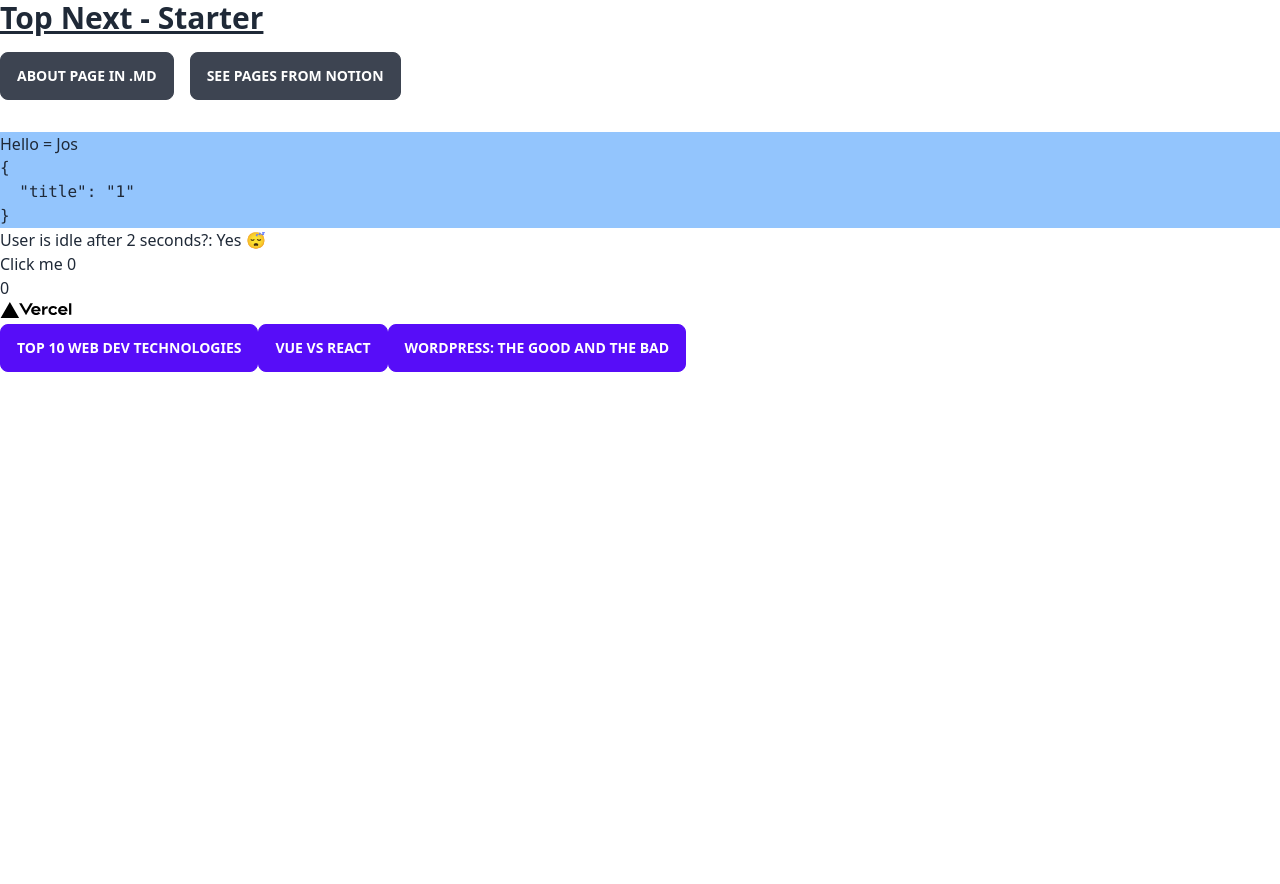
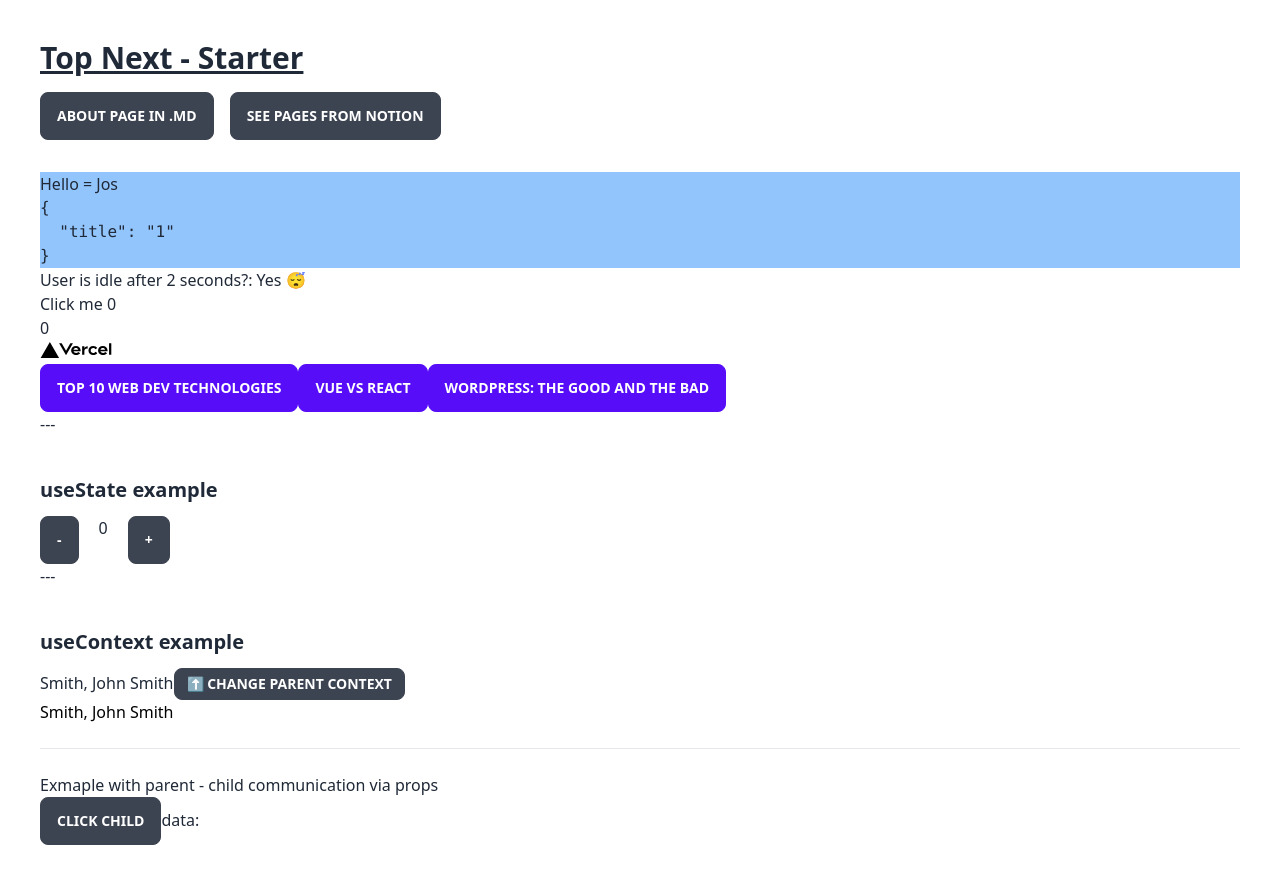
Before and after one commit to ctwhome/top-next, a Next.js app: page / in a window 1280 px wide. Before the commit the page ends 800 px from the top, so only its background shows below. Built offline with nearby package versions, Linux system fonts and the light colour scheme.

Commit message:
add useState, useContext and useEffect examples

```diff
--- /dev/null
+++ b/components/ContextConsumer.tsx
@@ -0,0 +1,23 @@
+import {useContext} from 'react'
+import {MyContextName} from './ContextProvider'
+
+type Props = {
+  className?: string
+};
+
+export const ContextConsumerComponentName = (props: Props) => {
+  const {value, setValue} = useContext(MyContextName)
+
+  return (
+    <div className={props.className}>
+      {value}
+
+      <div className="btn btn-sm"
+        onClick={() => setValue('My new Context value')}
+      >
+        ⬆ CHANGE PARENT CONTEXT
+      </div>
+    </div>
+
+  )
+}
--- /dev/null
+++ b/components/ContextProvider.tsx
@@ -0,0 +1,68 @@
+import {createContext, useEffect, useState, useContext, useMemo} from 'react'
+// import {ContextConsumerComponentName} from './ContextConsumer'
+
+type Props = { className?: string };
+
+// Create context to be imported in other components
+export const MyContextName = createContext({
+  // type definition
+  value: '',
+  setValue: (newValue) => newValue
+})
+
+/**
+ * Wrapper component
+ */
+export const ContextProviderComponentWrapper = (props: Props) => {
+  const [value, setValue] = useState('John Smith')
+  const valueMemoization = useMemo(() => ({value, setValue}), [value])
+
+  // Example using useEffect
+  useEffect(() => {
+    setTimeout(() => {
+      setValue('Smith, John Smith')
+    }, 2000)
+  }, [])
+
+  return (
+    <div className={props.className}>
+
+      <div className="text-xl font-bold mb-3">useContext example</div>
+      <MyContextName.Provider value={valueMemoization}> {/* or pass {value, setValue} without memoization */}
+        <ContextConsumerComponentName/>
+
+        <UserNameInput/>
+
+        {/* Other components ... */}
+      </MyContextName.Provider>
+
+    </div>
+
+  )
+}
+
+function UserNameInput() {
+  const {value, setValue} = useContext(MyContextName)
+  const changeHandler = (event) => setValue(event.target.value)
+
+  return <input type="text" value={value} onChange={changeHandler} className="text-black"/>
+}
+/**
+ * Different component, can be on another file
+ */
+export const ContextConsumerComponentName = (props: Props) => {
+  const {value, setValue} = useContext(MyContextName)
+
+  return (
+    <div className={props.className}>
+      {value}
+
+      <div className="btn btn-sm"
+        onClick={() => setValue('My new Context value')}
+      >
+        ⬆ CHANGE PARENT CONTEXT
+      </div>
+    </div>
+
+  )
+}
--- /dev/null
+++ b/components/ParentChild.tsx
@@ -0,0 +1,27 @@
+import {useState} from 'react'
+
+export const Child = (props) => {
+  const [searchTerm, setSearchTerm] = useState()
+  const handleChange = event => {
+    setSearchTerm(event.target.value)
+    props.onSearch(event)
+  }
+
+  return (
+    <div>
+      <label htmlFor="search">Search: </label>
+      <input id="search" type="text" onChange={handleChange} />
+      <p>
+        Searching for: <strong>{searchTerm}</strong>.
+      </p>
+    </div>
+  )
+}
+
+export const Parent = (props) => {
+  const handleSearch = event => console.log(event.target.value)
+  return(
+    <Child onSearch={handleSearch} />
+  )
+
+}
--- /dev/null
+++ b/components/UseState.tsx
@@ -0,0 +1,22 @@
+import {useState} from 'react'
+
+type Props = {
+  className: string
+};
+
+export const UseState = (props: Props) => {
+  const [count, setCount] = useState(0)
+
+
+  return (
+    <div className={props.className}>
+      <div className="text-xl font-bold mb-3">useState example</div>
+
+      <div className="flex gap-5">
+        <div className="btn" onClick={() => setCount(count - 1)}>-</div>
+        <div>{count}</div>
+        <div className="btn" onClick={() => setCount(count + 1)}>+</div>
+      </div>
+    </div>
+  )
+}
--- a/pages/index.tsx
+++ b/pages/index.tsx
@@ -1,4 +1,4 @@
-import React, {useState} from 'react'
+import {useState} from 'react'
 // import type {NextPage} from 'next'
 import fs from 'fs'
 import path from 'path'
@@ -9,6 +9,34 @@ import matter from 'gray-matter'
 import Hello from 'components/Hello'
 import Post from 'components/Post'
 
+import {UseState} from '../components/UseState'
+import {ContextProviderComponentWrapper} from '../components/ContextProvider'
+
+
+export function Parent() {
+  const [data, setData] = useState('')
+
+  const childToParent = (childdata) => {
+    setData(childdata)
+  }
+
+  return (
+    <div className="App">
+      <div>
+        <Child childToParent={childToParent}/>
+        data: {data}
+      </div>
+    </div>
+  )
+}
+export function Child({childToParent}) {
+  const data = 'This is data from Child Component to the Parent Component.'
+  return (
+    <button className="btn" onClick={() => childToParent(data)}>Click Child</button>
+  )
+}
+
+
 const Home = ({posts}) => {
   const [count, setCount] = useState(0)
 
@@ -18,7 +46,7 @@ const Home = ({posts}) => {
 
   // Render
   return (
-    <>
+    <div className="p-10">
       <h1 className="text-3xl font-bold underline">
         Top Next - Starter
       </h1>
@@ -26,7 +54,7 @@ const Home = ({posts}) => {
 
       <Link href="/about">
         <a className="btn">
-        About Page in .md
+          About Page in .md
         </a>
       </Link>
 
@@ -41,19 +69,36 @@ const Home = ({posts}) => {
 
       <div>User is idle after 2 seconds?: {isIdle ? 'Yes 😴' : 'Nope'}</div>
       <button onClick={() => setCount(count + 1)}>
-        Click me { count }
+        Click me {count}
       </button>
       <div className="flex">{mouseWheel}</div>
-      <Image src="/vercel.svg" alt="Vercel Logo" width={72} height={16} />
+      <Image src="/vercel.svg" alt="Vercel Logo" width={72} height={16}/>
 
       <div>
         {posts.map((post, index) => (
-          <Post post={post} key={index} />
+          <Post post={post} key={index}/>
         ))}
       </div>
-    </>
+
+
+      ---
+
+      <UseState className="mt-10"/>
+
+      ---
+
+      <ContextProviderComponentWrapper className="mt-10"/>
+
+      <br/><hr/><br/>
+
+      Exmaple with parent - child communication via props
+      <Parent />
+    </div>
   )
 }
+
+
+// SSR running
 export async function getStaticProps() {
   const files = fs.readdirSync(path.join('content'))
   const sortOrder = (a, z) => {
@@ -63,7 +108,7 @@ export async function getStaticProps() {
   }
   const posts = files.map((filename) => {
     const slug = filename.replace('.md', '')
-    const markdown = fs.readFileSync( path.join('content', filename), 'utf-8' )
+    const markdown = fs.readFileSync(path.join('content', filename), 'utf-8')
     const {data: frontmatter} = matter(markdown)
 
     return {
```
